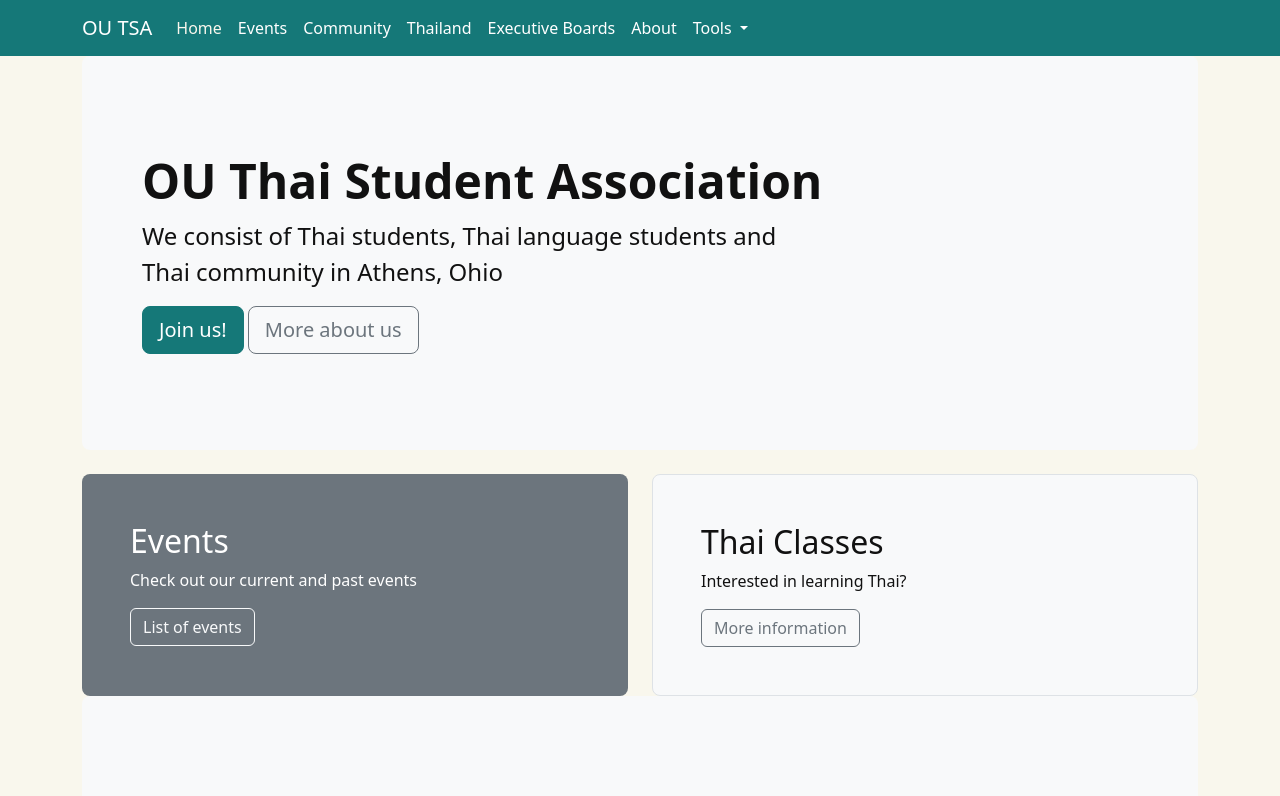
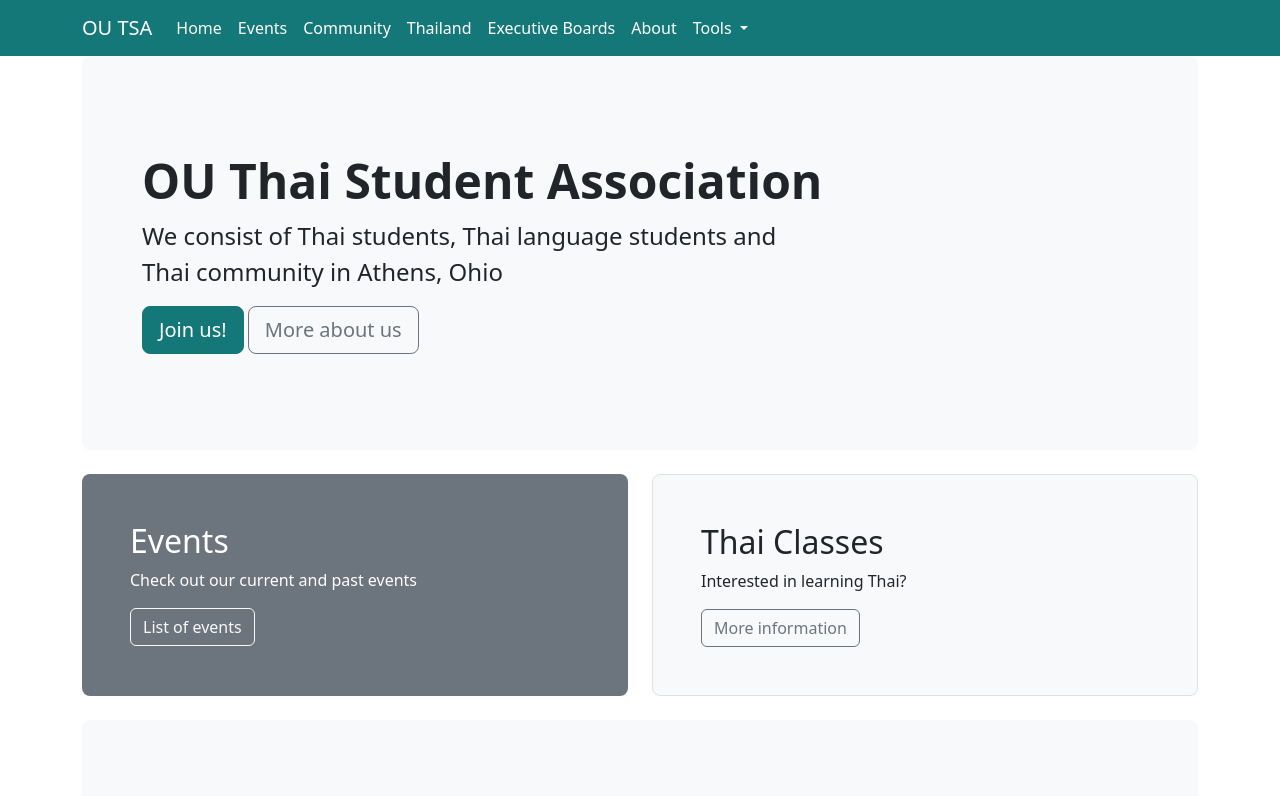
Before and after one commit to itstsaou/web, a Jekyll site: the page built from index.html, in a window 1280 px wide. Shown: the top 796 px of the page. Built offline with Jekyll 4.4.1, drawn with Linux system fonts in a browser that asks for light colours.

Commit message:
fix: color inconsistency, padding and margin

```diff
--- a/assets/css/style.scss
+++ b/assets/css/style.scss
@@ -6,8 +6,6 @@
 
 // Default variable overrides
 $primary: #157878;
-$body-bg: #F9F7ED;
-$body-color: #111;
 
 $navbar-light-color: white;
 $navbar-light-active-color: #F9F7ED;
--- a/index.html
+++ b/index.html
@@ -21,7 +21,7 @@ nav-slug: home
           <a href="about.html" class="btn btn-outline-secondary btn-lg">More about us</a>
         </div>
       </div>
-      <div class="row align-items-md-stretch">
+      <div class="row align-items-md-stretch mb-4">
         <div class="col-md-6">
           <div class="h-100 p-5 text-bg-secondary rounded-3">
             <h2>Events</h2>
@@ -37,7 +37,7 @@ nav-slug: home
           </div>
         </div>
       </div>
-      <div class="p-5 mb-4 bg-light rounded-3">
+      <div class="p-4 mb-4 bg-light rounded-3">
         <div class="container-fluid py-5">
           <h2>Current Executive Board</h2>
 
```
